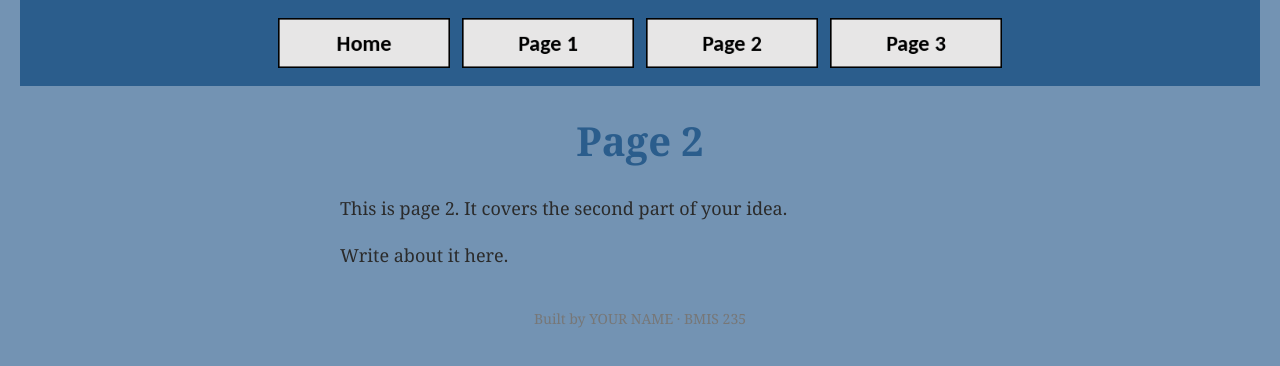
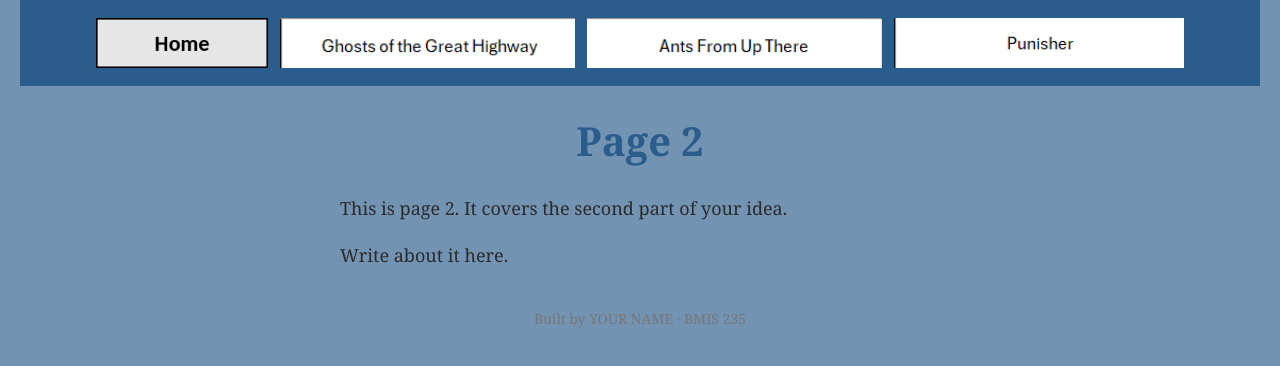
Before and after one commit to ZchWlsn/bmis235-html-3, a plain HTML site: page afut.html in a window 1280 px wide. Drawn offline with Linux system fonts and the light colour scheme.

Commit message:
Update afut.html

```diff
--- a/afut.html
+++ b/afut.html
@@ -22,10 +22,10 @@
      other three pages, so every page has the exact same menu.
      ===================================================================== -->
 <nav>
-    <a href="index.html"><img src="img/home.png" alt="Home"></a>
-    <a href="page1.html"><img src="img/page1.png" alt="Page 1"></a>
-    <a href="page2.html"><img src="img/page2.png" alt="Page 2"></a>
-    <a href="page3.html"><img src="img/page3.png" alt="Page 3"></a>
+  <a href="index.html"><img src="img/home.png" alt="Home"></a>
+    <a href="gotgh.html"><img src="img/gotgh.png" alt="Ghosts of the Great Highway Button"></a>
+    <a href="afut.html"><img src="img/afut.png" alt=Ants From Up There Button"></a>
+    <a href="punisher.html"><img src="img/punisher.png" alt="Punisher Button"></a>
 </nav>
 
 <h1>Page 2</h1>
```
